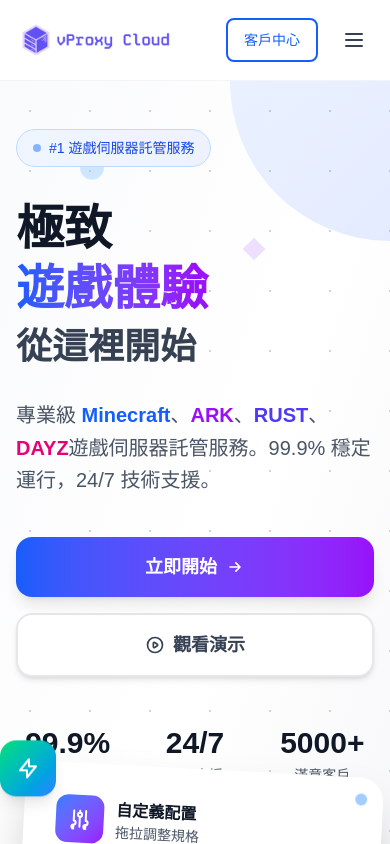
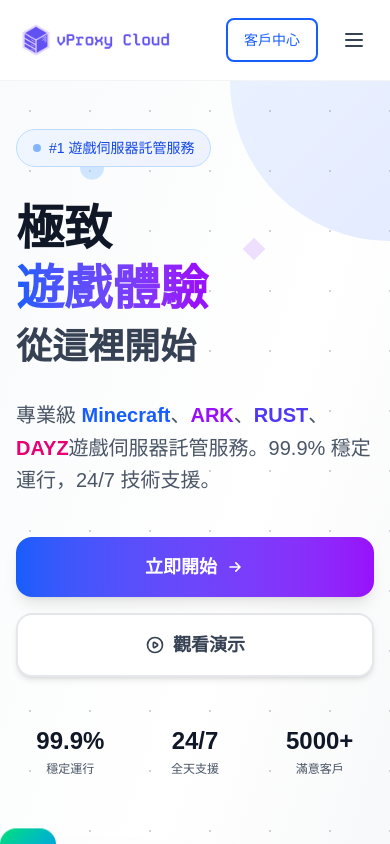
Before and after one commit to FanYueee/hostga.me, a Next.js app: page / in a window 390 px wide. Shown: the top 844 px of the page. Built offline with nearby package versions, Linux system fonts and the light colour scheme.

Commit message:
fix: 修正首頁手機版 hero 重疊問題

```diff
--- a/app/components/Features.tsx
+++ b/app/components/Features.tsx
@@ -112,11 +112,11 @@
         </div>
 
         {/* 特色網格 */}
-        <div className="grid grid-cols-1 md:grid-cols-2 lg:grid-cols-3 gap-8">
+        <div className="grid grid-cols-1 md:grid-cols-2 lg:grid-cols-3 gap-6 sm:gap-8">
           {features.map((feature, index) => (
             <div
               key={feature.id}
-              className={`group relative p-8 rounded-2xl transition-all duration-500 transform ${
+              className={`group relative p-6 sm:p-8 rounded-2xl transition-all duration-500 transform ${
                 hoveredFeature === feature.id || hoveredFeature === null
                   ? 'opacity-100 translate-y-0 scale-100'
                   : 'opacity-70 translate-y-1 scale-95'
@@ -136,17 +136,17 @@
               {/* 內容 */}
               <div className="relative z-10">
                 {/* 圖標 */}
-                <div className={`inline-flex p-3 rounded-xl bg-gradient-to-br ${feature.color} text-white mb-6 group-hover:scale-110 transition-transform duration-300 shadow-lg`}>
+                <div className={`inline-flex p-3 rounded-xl bg-gradient-to-br ${feature.color} text-white mb-4 sm:mb-6 group-hover:scale-110 transition-transform duration-300 shadow-lg`}>
                   {feature.icon}
                 </div>
 
                 {/* 標題 */}
-                <h3 className="text-xl font-bold text-gray-900 mb-4 group-hover:text-gray-800 transition-colors duration-300">
+                <h3 className="text-lg sm:text-xl font-bold text-gray-900 mb-3 sm:mb-4 group-hover:text-gray-800 transition-colors duration-300">
                   {feature.title}
                 </h3>
 
                 {/* 描述 */}
-                <p className="text-gray-600 leading-relaxed group-hover:text-gray-700 transition-colors duration-300">
+                <p className="text-sm sm:text-base text-gray-600 leading-relaxed group-hover:text-gray-700 transition-colors duration-300">
                   {feature.description}
                 </p>
               </div>
--- a/app/components/Hero.tsx
+++ b/app/components/Hero.tsx
@@ -103,26 +103,26 @@
             </div>
 
             {/* 統計數據 */}
-            <div className={`grid grid-cols-3 gap-6 transition-all duration-1000 delay-800 transform ${
+            <div className={`grid grid-cols-3 gap-4 sm:gap-6 mt-8 sm:mt-0 transition-all duration-1000 delay-800 transform ${
               isLoaded ? 'translate-y-0 opacity-100' : 'translate-y-10 opacity-0'
             }`}>
               <div className="text-center sm:text-left">
-                <div className="text-3xl font-black text-gray-900 mb-1">99.9%</div>
-                <div className="text-sm text-gray-600">穩定運行</div>
+                <div className="text-2xl sm:text-3xl font-black text-gray-900 mb-1">99.9%</div>
+                <div className="text-xs sm:text-sm text-gray-600">穩定運行</div>
               </div>
               <div className="text-center sm:text-left">
-                <div className="text-3xl font-black text-gray-900 mb-1">24/7</div>
-                <div className="text-sm text-gray-600">全天支援</div>
+                <div className="text-2xl sm:text-3xl font-black text-gray-900 mb-1">24/7</div>
+                <div className="text-xs sm:text-sm text-gray-600">全天支援</div>
               </div>
               <div className="text-center sm:text-left">
-                <div className="text-3xl font-black text-gray-900 mb-1">5000+</div>
-                <div className="text-sm text-gray-600">滿意客戶</div>
+                <div className="text-2xl sm:text-3xl font-black text-gray-900 mb-1">5000+</div>
+                <div className="text-xs sm:text-sm text-gray-600">滿意客戶</div>
               </div>
             </div>
           </div>
 
           {/* 右側視覺元素 */}
-          <div className={`relative transition-all duration-1000 delay-400 transform -mt-16 ${
+          <div className={`relative transition-all duration-1000 delay-400 transform mt-8 lg:-mt-16 ${
             isLoaded ? 'translate-x-0 opacity-100' : 'translate-x-10 opacity-0'
           }`}>
             <div className="relative">
```
